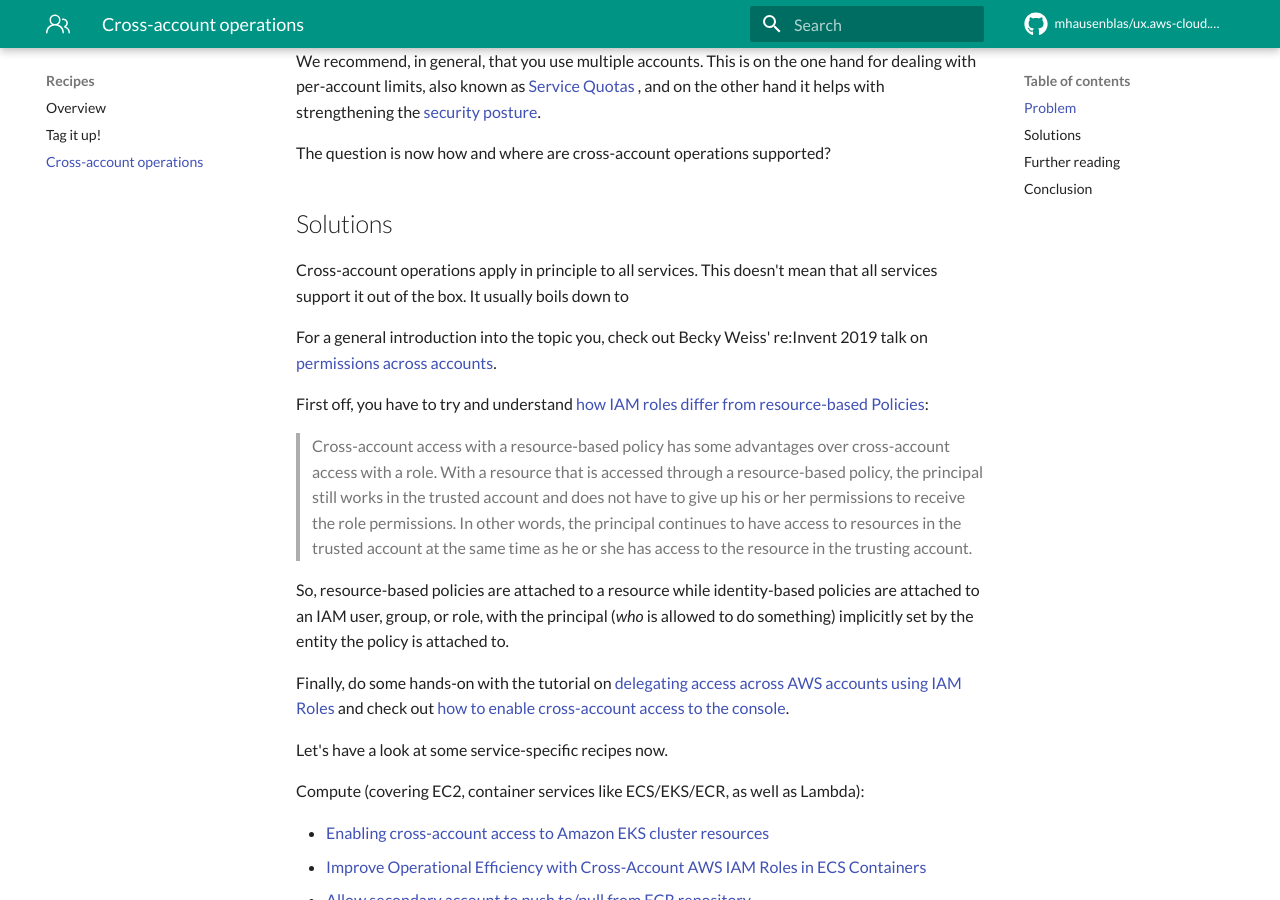
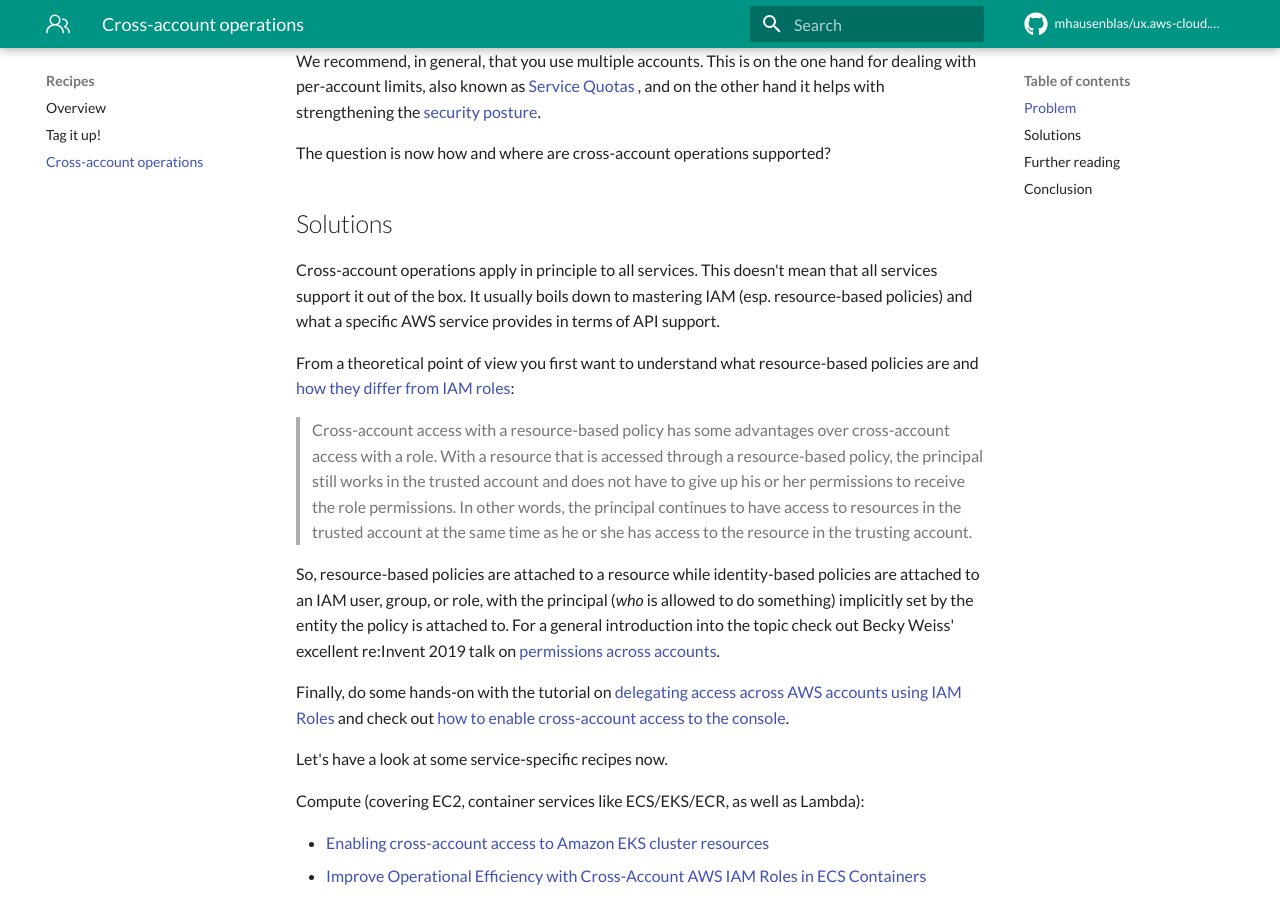
Before and after one commit to mhausenblas/ux.aws-cloud.dev, an MkDocs documentation site: the page built from docs/recipes/cross-account-ops.md, in a window 1280 px wide and 900 px high, scrolled down 231 px. Built offline with MkDocs 1.6.1 and Material for MkDocs 9.7.7, drawn with Linux system fonts in a browser that asks for light colours; some web fonts are replaced; comment, search, counter and statistics services are not loaded.

Commit message:
fixes x-account recipe

```diff
--- a/docs/recipes/cross-account-ops.md
+++ b/docs/recipes/cross-account-ops.md
@@ -11,14 +11,12 @@
 ## Solutions
 
 Cross-account operations apply in principle to all services. This doesn't mean
-that all services support it out of the box. It usually boils down to
+that all services support it out of the box. It usually boils down to mastering
+IAM (esp. resource-based policies) and what a specific AWS service provides
+in terms of API support.
 
-For a general introduction into the topic you, check out Becky Weiss' re:Invent 2019
-talk on [permissions across accounts](https://youtu.be/Zvz-qYYhvMk?t=2852).
-
-
-First off, you have to try and understand [how IAM roles differ from
-resource-based Policies](https://docs.aws.amazon.com/IAM/latest/UserGuide/id_roles_compare-resource-policies.html):
+From a theoretical point of view you first want to understand what resource-based
+policies are and [how they differ from IAM roles](https://docs.aws.amazon.com/IAM/latest/UserGuide/id_roles_compare-resource-policies.html):
 
 
 > Cross-account access with a resource-based policy has some advantages over
@@ -32,7 +30,8 @@
 So, resource-based policies are attached to a resource while identity-based
 policies are attached to an IAM user, group, or role, with the principal (*who*
 is allowed to do something) implicitly set by the entity the policy is attached
-to.
+to. For a general introduction into the topic check out Becky Weiss' excellent
+re:Invent 2019 talk on [permissions across accounts](https://youtu.be/Zvz-qYYhvMk?t=2852).
 
 Finally, do some hands-on with the tutorial on [delegating access across AWS
 accounts using IAM Roles](https://docs.aws.amazon.com/IAM/latest/UserGuide/tutorial_cross-account-with-roles.html)
```
